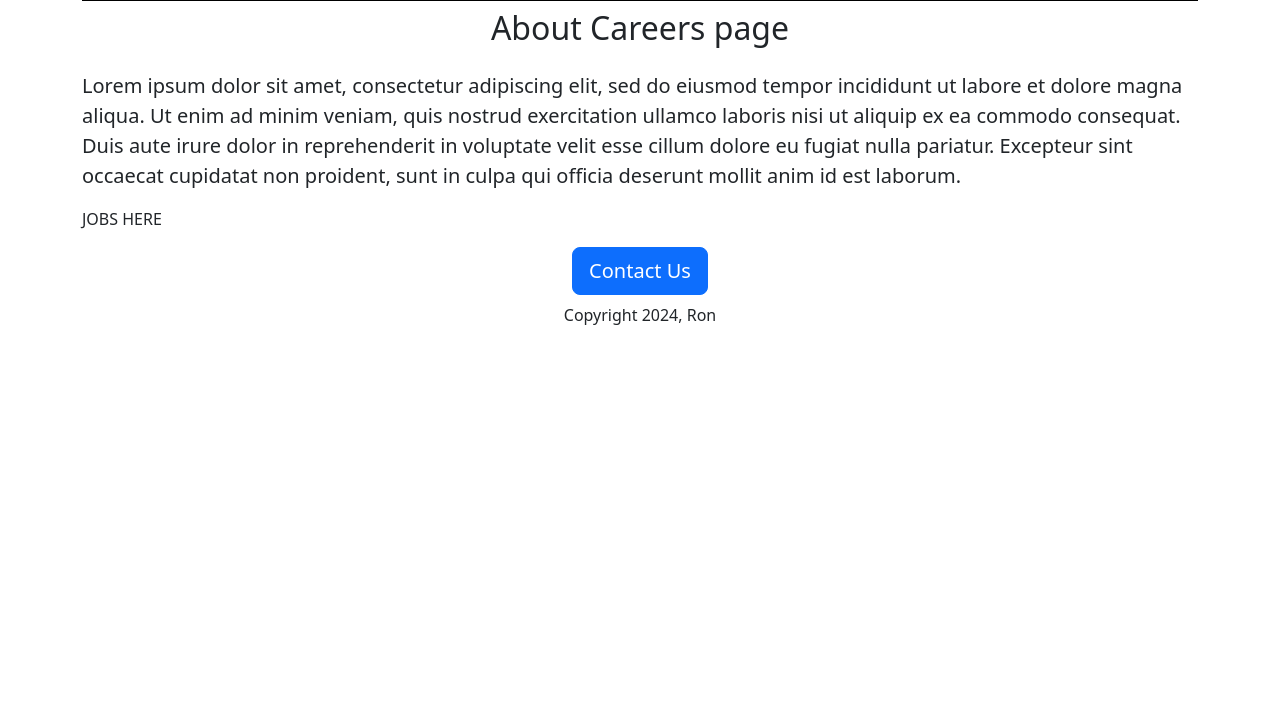
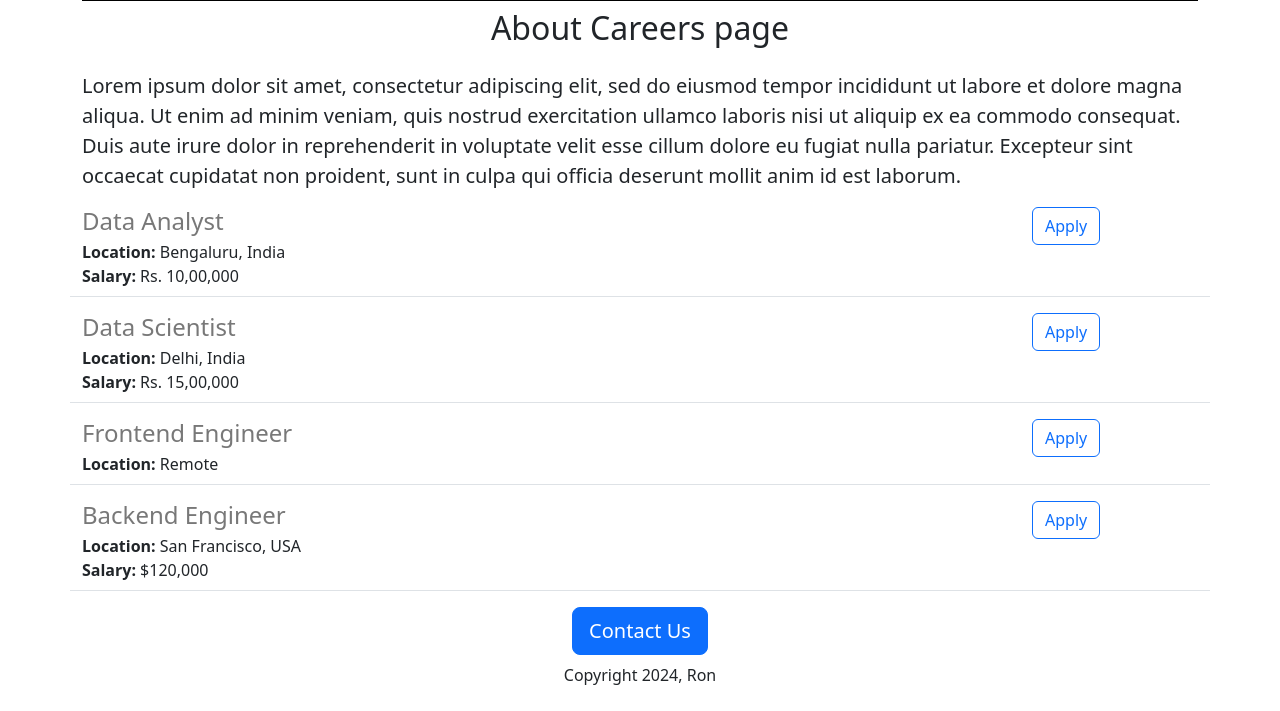
Before and after one commit to RonJo07/Flask-First-PRJCT, a Flask app: page / in a window 1280 px wide. Shown: the part 439-1150 px from the top of the page. Before the commit the page ends 764 px from the top, so only its background shows below. Run offline with Flask 3, Linux system fonts and the light colour scheme.

Commit message:
added list to webpage using dynamic data

```diff
--- a/app.py
+++ b/app.py
@@ -1,12 +1,35 @@
-from flask import Flask, render_template
+from flask import Flask, render_template,jsonify
 
 app = Flask(__name__)
+JOBS = [{
+    'id': 1,
+    'title': 'Data Analyst',
+    'location': 'Bengaluru, India',
+    'salary': 'Rs. 10,00,000'
+}, {
+    'id': 2,
+    'title': 'Data Scientist',
+    'location': 'Delhi, India',
+    'salary': 'Rs. 15,00,000'
+}, {
+    'id': 3,
+    'title': 'Frontend Engineer',
+    'location': 'Remote',
+}, {
+    'id': 4,
+    'title': 'Backend Engineer',
+    'location': 'San Francisco, USA',
+    'salary': '$120,000'
+}]
 
 
 @app.route("/")
 def hello():
-  return render_template('home.html')
+  return render_template('home.html', jobs=JOBS, Company_name='Ron')
 
+@app.route("/api/jobs")
+def list_jobs():
+  return jsonify(JOBS)
 
 if __name__ == "__main__":
   app.run(host="0.0.0.0", debug=True)
--- a/templates/home.html
+++ b/templates/home.html
@@ -15,13 +15,22 @@
   </head>
   <body>
     <div  class="container">
-    <h1 class="text-center mt-2 mb-4">Ron Careers Page</h1>
+    <h1 class="text-center mt-2 mb-4">{{Company_name}} Careers Page</h1>
     <img class="img-fluid" id="banner" src="https://d0a8e208-9240-44c7-a59d-2c573295371a-00-s1lm7xlrzie0.sisko.replit.dev/static/banner.jpg"  alt="banner">
 <h2 class="text-center mt-2 mb-4">About Careers page</h2>
     <p class="lead">
       Lorem ipsum dolor sit amet, consectetur adipiscing elit, sed do eiusmod tempor incididunt ut labore et dolore magna aliqua. Ut enim ad minim veniam, quis nostrud exercitation ullamco laboris nisi ut aliquip ex ea commodo consequat. Duis aute irure dolor in reprehenderit in voluptate velit esse cillum dolore eu fugiat nulla pariatur. Excepteur sint occaecat cupidatat non proident, sunt in culpa qui officia deserunt mollit anim id est laborum.
     </p>
-    <p >JOBS HERE</p>
+
+
+      <div>
+        {% for job in jobs %}
+       {% include 'jobitem.html' %}
+          {% endfor %}
+      </div>
+
+
+
       <div class="text-center">
     <button class="btn btn-primary btn-lg">Contact Us</button>
         <p class="mt-2 mb-4">Copyright 2024, Ron </p>
--- /dev/null
+++ b/templates/jobitem.html
@@ -0,0 +1,18 @@
+<div class="border-bottom row" style="margin-bottom:16px;padding-bottom:8px;">
+  <div class="col-10">
+      <h4 style="color:rgb(120,120,120); margin-bottom:4px;">
+        {{job['title']}}
+      </h4>
+        <div>
+          <b>Location:</b> {{job['location']}}
+        </div>
+        {% if 'salary' in job %}
+        <div>
+          <b>Salary:</b> {{job['salary']}}
+        </div>
+        {% endif %}
+  </div>
+  <div class="col-2">
+  <button type="button" class="btn btn-outline-primary float-right align-middle">Apply</button>
+  </div>
+</div>
```
